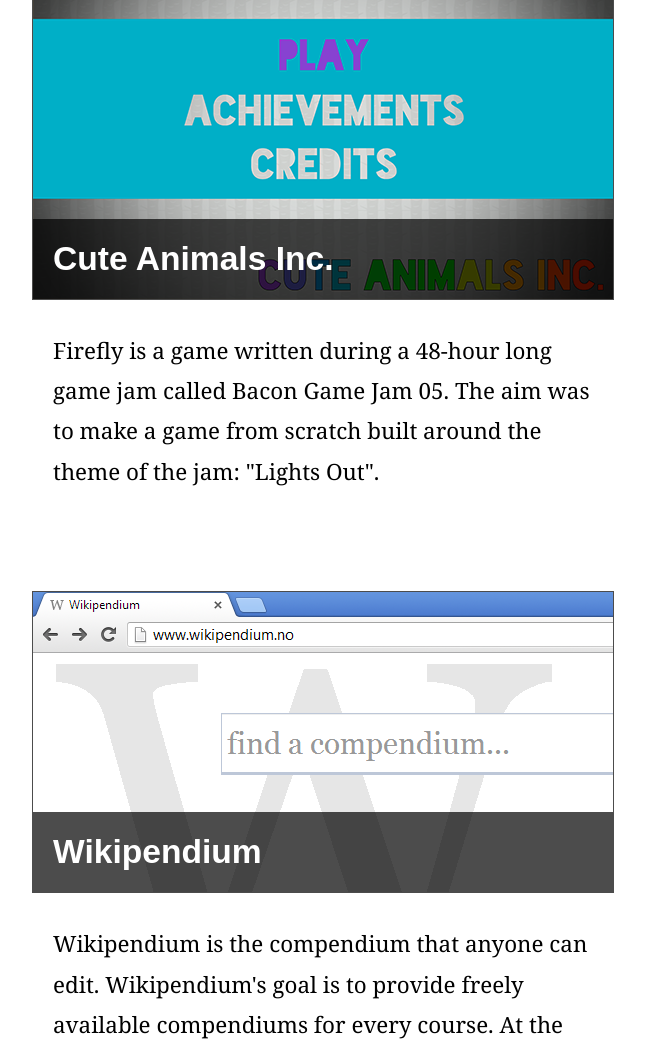
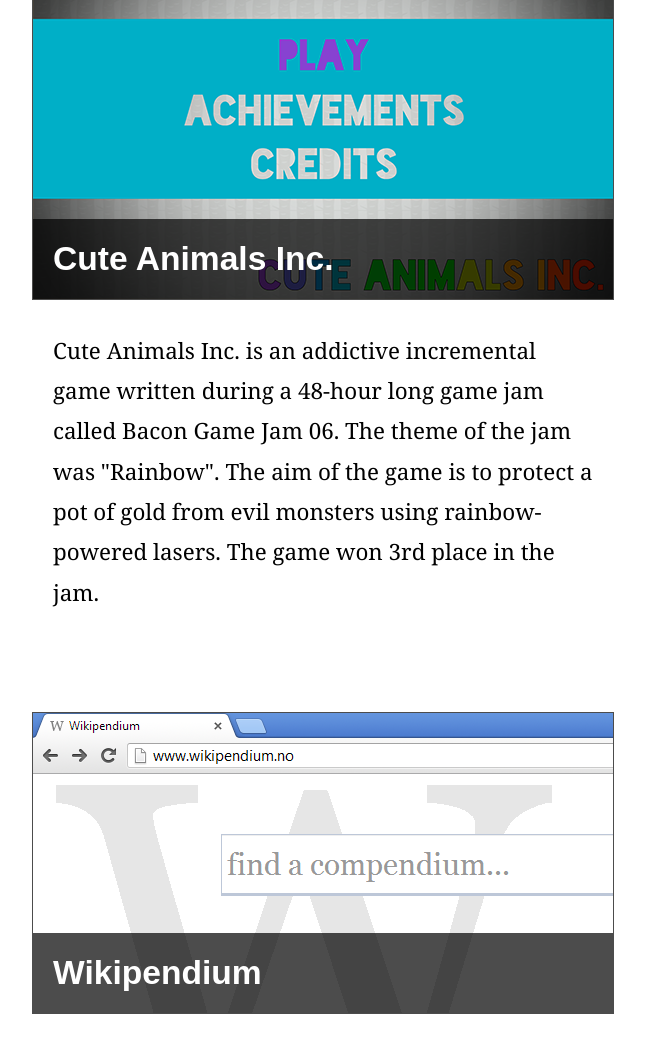
Before and after one commit to sigvef/arktis, a PHP site: page / in a window 1280 px wide. Shown: the part 374-1413 px from the top of the page, without its empty margins (317-962 px from the left). Run offline with PHP 8.4, Linux system fonts and the light colour scheme.

Commit message:
Remove accidental double description

```diff
--- a/index.php
+++ b/index.php
@@ -9,8 +9,6 @@ $links = array(array(
  ,  "img" => "images/cute-animals-inc.png"
  ,  "link" => "cute-animals-inc"
  ,  "description" => "Cute Animals Inc. is an addictive incremental game written during a 48-hour long game jam called Bacon Game Jam 06. The theme of the jam was \"Rainbow\". The aim of the game is to protect a pot of gold from evil monsters using rainbow-powered lasers. The game won 3rd place in the jam."
-
- ,  "description" => "Firefly is a game written during a 48-hour long game jam called Bacon Game Jam 05. The aim was to make a game from scratch built around the theme of the jam: \"Lights Out\"."
 
 ),array( "title" => "Wikipendium"
  ,  "img" => "images/wikipendium.png"
```
